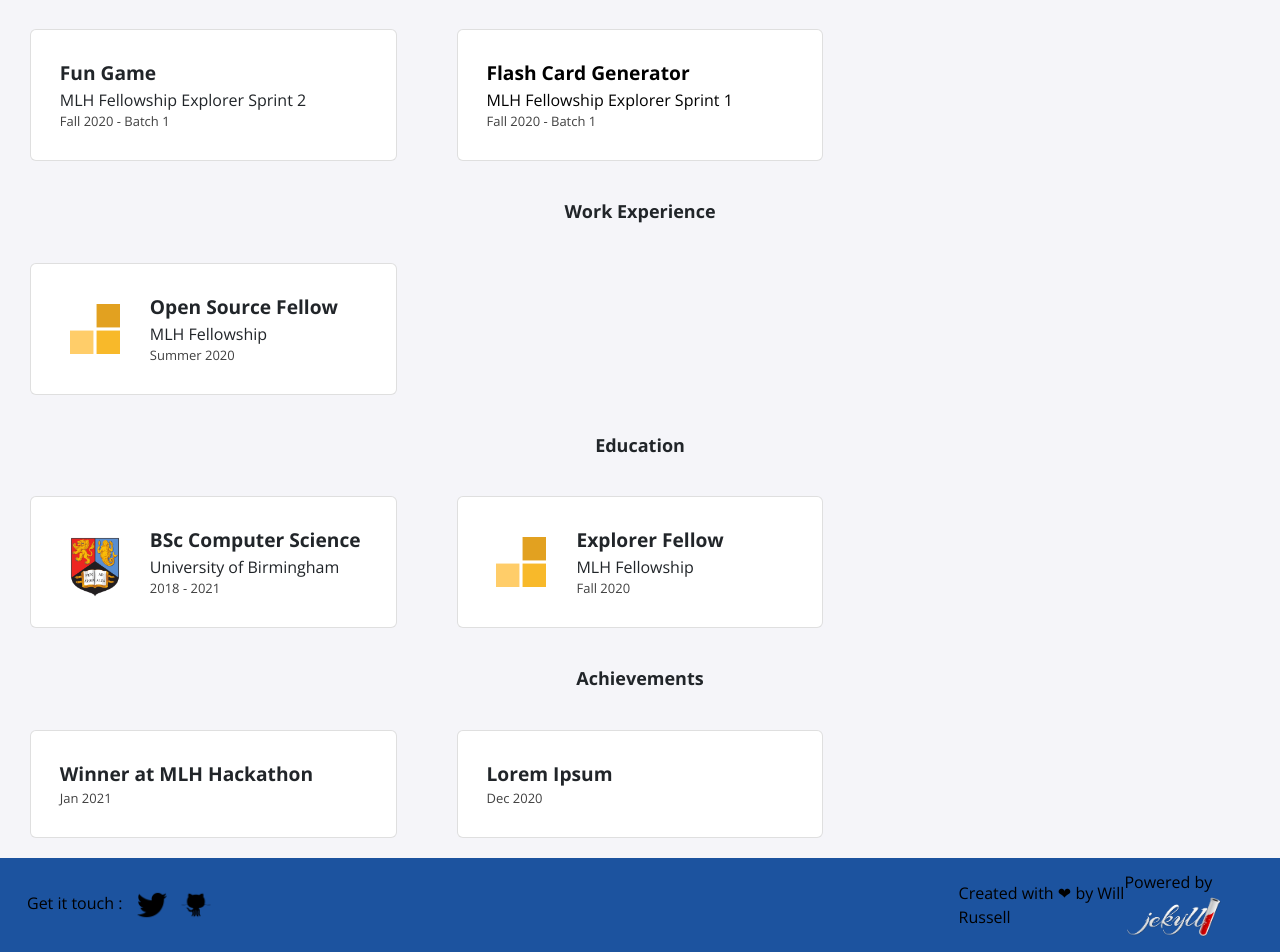
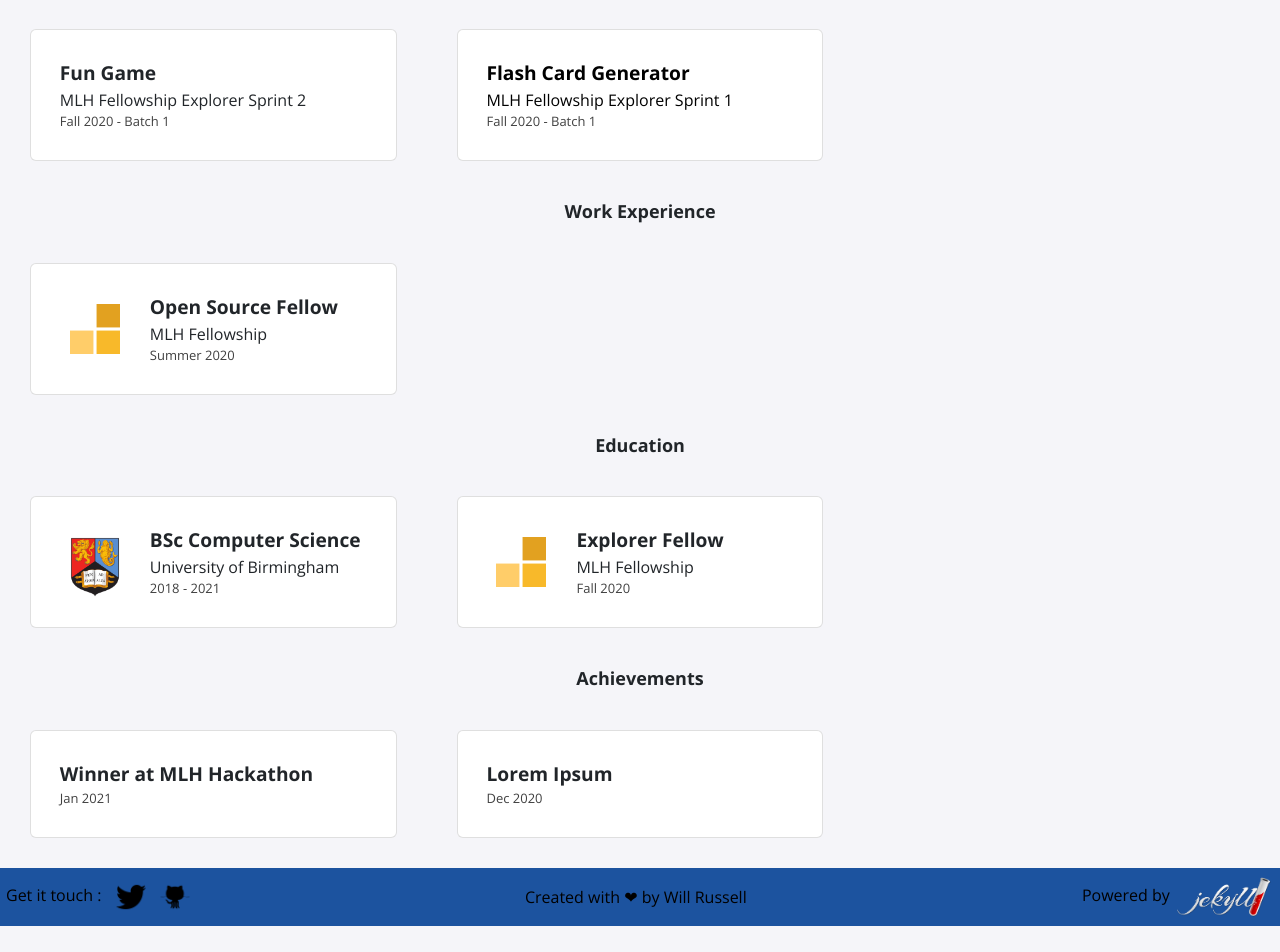
Before and after one commit to DebugAgrawal/mlh-orientation, a Jekyll site: the page built from index.html, in a window 1280 px wide. Shown: the part 644-1596 px from the top of the page. Built offline with Jekyll 4.4.1, drawn with Linux system fonts in a browser that asks for light colours; nearby versions of some CDN libraries; after the commit the page ends 1570 px from its top, so only the background shows below that.

Commit message:
footer all done

```diff
--- a/_includes/footer.html
+++ b/_includes/footer.html
@@ -1,5 +1,5 @@
 <footer class="footer">
-    <span class="container">
+    <span class="social">
     Get it touch :
     <a href="https://twitter.com/{{site.twitter_username}}" target="_blank"><img src="./assets/img/footer/twitter.png" alt="twitter"></a>
     <a href="https://github.com/{{site.github_username}}" target="_blank"><img src="./assets/img/footer/github.png" alt="github"></a>
--- a/_sass/footer.scss
+++ b/_sass/footer.scss
@@ -1,12 +1,12 @@
 .footer{
-    width: 100%;
-    padding: 12px;
     display: flex;
     align-items: center;
-    justify-content: space-evenly;
+    justify-content: space-between;
     flex-direction: row;
     background-color: #1C539F;
     position: relative;
+    padding: 6px;
+    margin-top: 10px;
     font-family: "Open Sans", serif;
     font-weight: 500 !important;
     color: black;
@@ -14,9 +14,8 @@
         max-width:100px;
     }
 }
-
-.footer .container{
-    overflow-wrap: initial;
+.footer .social{
+display: inline-block;
     img{
         max-width:30px;
     }
```
